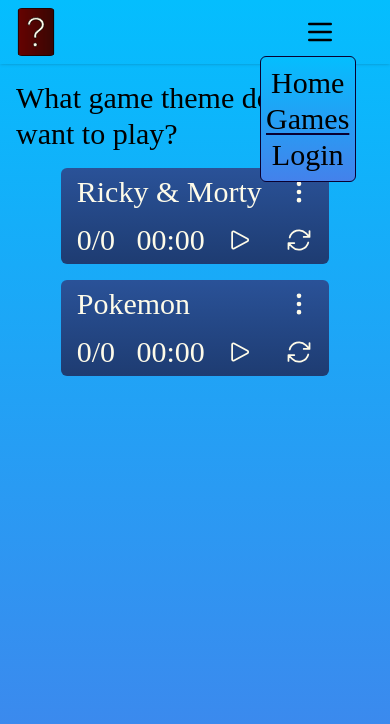
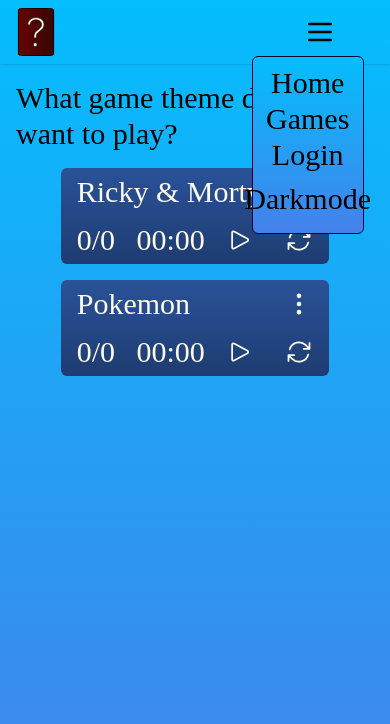
Before and after one commit to deiviiss/memory-game, a React (Vite) app: page /games in a window 390 px wide. Both pictures are taken after a click on the button 319 px from the left and 32 px from the top of the page. Shown: the top 724 px of the page. Built offline with nearby package versions, Linux system fonts and the light colour scheme; a web font is replaced by a local one.

Commit message:
feat: :lipstick: Functionality to buttons
Functionality to Go home and darkmode to mobile

```diff
--- a/src/components/BoardGame.jsx
+++ b/src/components/BoardGame.jsx
@@ -4,7 +4,7 @@
 import CardGame from './CardGame'
 import Modal from './Modal'
 import { formatTime } from '../utils/helpers'
-
+import { Link } from 'react-router-dom'
 export default function BoardGame ({ canPlay, setCanPlay, setTimeElapsed, timeElapsed, timerOn, setTimerOn }) {
   const {
     cardsGame,
@@ -215,9 +215,11 @@
       <div className="flex flex-col items-center my-2 space-y-2">
         <div>{infoModal.info}</div>
         <div className="flex flex-col justify-center justify-items-center items-center space-y-2 space-x-2 md:flex-row">
-          <button className="w-full h-auto px-10 py-2 ml-2 rounded-full text-secondary border-none bg-secondary-gradient cursor-pointer font-roboto transition duration-300 ease-in-out hover:bg-blue-700 whitespace-nowrap md:ml-0 md:mt-2 dark:bg-dark-secondary-gradient">
-            Go home
-          </button>
+          <Link to="/.">
+            <button className="w-full h-auto px-10 py-2 ml-2 rounded-full text-secondary border-none bg-secondary-gradient cursor-pointer font-roboto transition duration-300 ease-in-out hover:bg-blue-700 whitespace-nowrap md:ml-0 md:mt-2 dark:bg-dark-secondary-gradient">
+              Go home
+            </button>
+          </Link>
           <button className="w-full h-auto px-10 py-2 rounded-full text-secondary border-none bg-secondary-gradient cursor-pointer font-roboto transition duration-300 ease-in-out hover:bg-blue-700 whitespace-nowrap dark:bg-dark-secondary-gradient" onClick={handleClickedStart}>
             {infoModal.buttonLabel}
           </button>
--- a/src/components/DropDown.jsx
+++ b/src/components/DropDown.jsx
@@ -1,5 +1,6 @@
 import { useState, useEffect, useRef } from 'react'
 import { NavLink } from 'react-router-dom'
+import Toggle from './ThemeToggle'
 
 export default function DropDown () {
   const [isOpen, setIsOpen] = useState(false)
@@ -29,16 +30,15 @@
 
   return (
     <div ref={dropdownRef} className="relative w-auto flex flex-col items-center rounded-md z-50">
-      <button onClick={() => setIsOpen((prev) => !prev)} className="flex items-center justify-around border-transparent duration-400 active:text-secondary" >
+      <button onClick={() => setIsOpen((prev) => !prev)} className="flex items-center justify-around border-transparent duration-400" >
         <svg xmlns="http://www.w3.org/2000/svg" className="icon icon-tabler icon-tabler-menu-2" width="32" height="32" viewBox="0 0 24 24" strokeWidth="2" stroke="currentColor" fill="none" strokeLinecap="round" strokeLinejoin="round" > <path stroke="none" d="M0 0h24v24H0z" fill="none"></path><path d="M4 6l16 0"></path><path d="M4 12l16 0"></path><path d="M4 18l16 0"></path></svg>
       </button>
       {isOpen && (
-        <ul className="absolute w-24 mt-10 mr-6 p-2 overflow-x-hidden rounded-md bg-primary-gradient border border-primary dark:bg-dark-primary-gradient dark:border-secondary">
+        <ul className="absolute w-28 mt-10 mr-6 p-2 rounded-md bg-primary-gradient border border-primary dark:bg-dark-primary-gradient dark:border-secondary">
           {menuItems.map((item) => (
     <li className="w-full flex justify-center items-center" key={item.link}>
       <NavLink
         to={item.link}
-        activeclassname=".active"
         className="hover:text-secondary"
         onClick={() => setIsOpen(false)}
       >
@@ -46,6 +46,9 @@
       </NavLink>
     </li>
           ))}
+    <li className='w-full flex justify-center items-center md:hidden'>
+      <Toggle />
+    </li>
         </ul>
       )}
     </div>
--- a/src/components/ThemeToggle.jsx
+++ b/src/components/ThemeToggle.jsx
@@ -6,18 +6,17 @@
   const { theme, setTheme } = useContext(ThemeContext)
 
   return (
-    <div className='transition ease-in-out duration-500 rounded-full p-2'>
+    <div className='flex justify-center items-center space-x-1 transition ease-in-out duration-500 rounded-full p-2 cursor-pointer' onClick={() => setTheme(theme === 'dark' ? 'light' : 'dark')}>
+      <span className='block md:hidden'>Darkmode</span>
       {theme === 'dark'
         ? (
           <FaSun
-            onClick={() => setTheme(theme === 'dark' ? 'light' : 'dark')}
-            className='text-red text-2xl dark:text-blue cursor-pointer'
+            className='text-red text-2xl hidden md:block dark:text-blue'
           />
           )
         : (
           <FaMoon
-            onClick={() => setTheme(theme === 'dark' ? 'light' : 'dark')}
-            className='text-red text-2xl dark:text-blue cursor-pointer'
+            className='text-red text-2xl hidden md:block dark:text-blue'
           />
           )}
     </div>
--- a/tailwind.config.cjs
+++ b/tailwind.config.cjs
@@ -15,21 +15,6 @@
     },
     '.backface-hidden': {
       backfaceVisibility: 'hidden'
-    }
-  })
-})
-
-const NavActive = plugin(function ({ addUtilities }) {
-  addUtilities({
-    '.active': {
-      textDecorationLine: 'underline',
-      textDecorationStyle: 'solid',
-      textDecorationColor: '#090030',
-      textDecorationThickness: '2px',
-      '&:hover': {
-        textDecorationColor: '#FEFBE9'
-      },
-      textUnderlineOffset: '4px'
     }
   })
 })
@@ -73,6 +58,6 @@
     }
   },
   plugins: [
-    CardAnimation, NavActive
+    CardAnimation
   ]
 }
```
